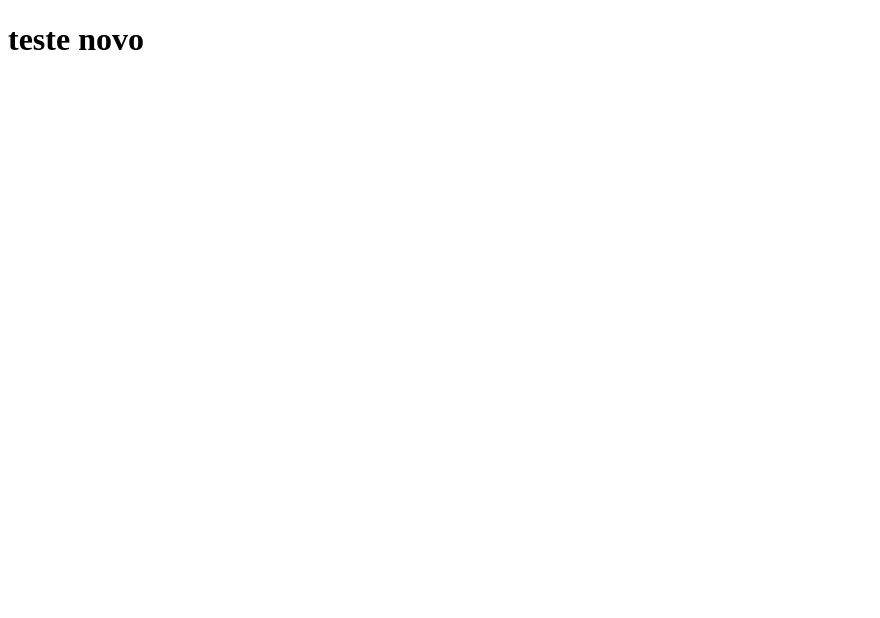
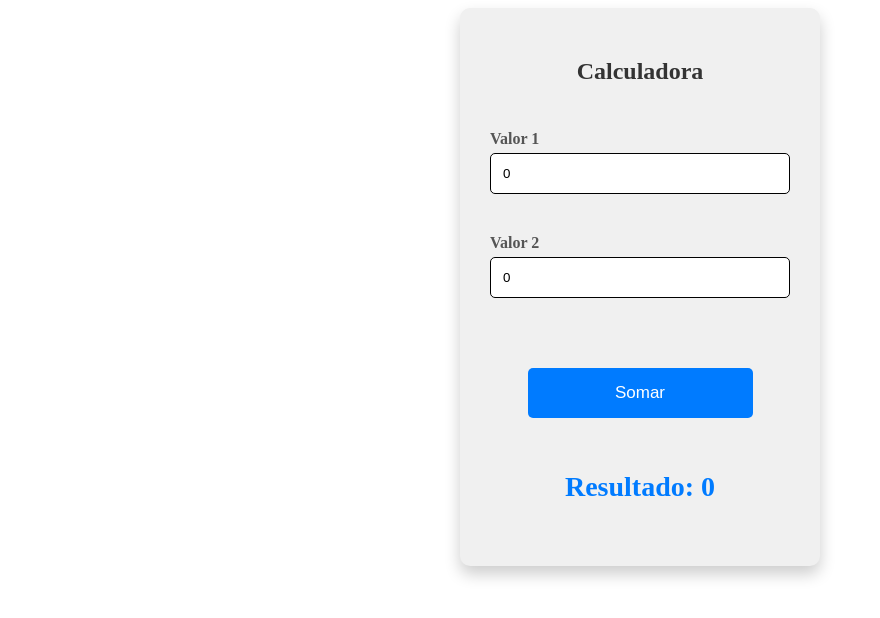
Before and after one commit to JzBreno/Domine-o-Angular-com-Material-Design-TailwindCSS-API-s-REST-Login-Social-, an Angular app: page / in a window 1280 px wide. Shown: the top 618 px of the page, without its empty margins (0-880 px from the left). Built offline with nearby package versions, Linux system fonts and the light colour scheme.

Commit message:
adicionando calculadora

```diff
--- a/src/app/app.html
+++ b/src/app/app.html
@@ -1,2 +1,3 @@
-<app-primeiro-componente></app-primeiro-componente>
+<!--<app-primeiro-componente></app-primeiro-componente>-->
+<app-calculadora></app-calculadora>
 <router-outlet></router-outlet>
--- a/src/app/app.ts
+++ b/src/app/app.ts
@@ -1,10 +1,11 @@
 import { Component, signal } from '@angular/core';
 import { RouterOutlet } from '@angular/router';
 import {PrimeiroComponente} from './primeiro-componente/primeiro-componente';
+import {Calculadora} from './calculadora/calculadora';
 
 @Component({
   selector: 'app-root',
-  imports: [RouterOutlet, PrimeiroComponente],
+  imports: [RouterOutlet, Calculadora],
   templateUrl: './app.html',
   styleUrl: './app.scss'
 })
--- /dev/null
+++ b/src/app/calculadora/calculadora.html
@@ -0,0 +1,18 @@
+<div class="calculadora">
+    <div class="form-box">
+        <form #frm="ngForm">
+            <h2> Calculadora</h2>
+            <label for="valor1">Valor 1</label>
+            <input type="number" name="valor1" id="valor1" [(ngModel)]="valor1" required >
+            <label for="valor2">Valor 2</label>
+            <input type="number" name="valor2" id="valor2" [(ngModel)]="valor2" required >
+
+            <button type="button" (click)="somar()">Somar</button>
+        </form>
+
+        <div class="result_display">
+          <p> Resultado: <span id="result"> {{resultado}}</span></p>
+        </div>
+    </div>
+
+</div>
--- /dev/null
+++ b/src/app/calculadora/calculadora.scss
@@ -0,0 +1,85 @@
+body {
+  height: 100vh;
+  margin: 0;
+  font-family: Arial, sans-serif;
+  display: flex;
+  justify-content: center;
+  align-items: center;
+}
+
+.calculadora {
+  display: flex;
+  justify-content: center;
+  align-items: center;
+}
+
+.form-box{
+  background-color: #f0f0f0;
+  border-radius: 10px;
+  /* Sombra mais pronunciada para o card */
+  box-shadow: 0 8px 16px rgba(0, 0, 0, 0.2);
+  padding: 30px;
+  width: 300px;
+  text-align: center;
+}
+
+h2{
+  margin-bottom: 30px;
+  color: #333;
+}
+
+label{
+  display: block;
+  margin: 15px 0 5px;
+  color: #555;
+  font-weight: bold;
+  text-align: left;
+  width: 100%;
+  box-sizing: border-box;
+}
+
+input[type="number"] {
+  width: 100%;
+  padding: 12px;
+  margin-bottom: 25px;
+  /* Borda preta para os inputs */
+  border: 1px solid #000;
+  border-radius: 5px;
+  box-sizing: border-box;
+}
+
+form {
+  display: flex;
+  flex-direction: column;
+}
+
+button[type="button"]{
+  margin-top: 45px;
+  margin-bottom: 25px;
+  width: 75%;
+  padding: 15px;
+  font-size: 17px;
+  background-color: #007bff;
+  color: #fff;
+  border: none;
+  border-radius: 5px;
+  cursor: pointer;
+  transition: background-color 0.3s ease;
+  align-self: center;
+}
+
+button[type="button"]:hover{
+  background-color: #0056b3;
+}
+
+.result_display{
+  margin-top: 0;
+  padding-bottom: 5px;
+  font-size: 28px;
+  font-weight: bold;
+  color: #007bff;
+}
+
+.button{
+  /* Estilos de .button foram movidos para button[type="button"] */
+}
--- /dev/null
+++ b/src/app/calculadora/calculadora.ts
@@ -0,0 +1,35 @@
+import { Component } from '@angular/core';
+import {FormsModule} from '@angular/forms';
+
+@Component({
+  selector: 'app-calculadora',
+  imports: [
+    FormsModule
+  ],
+  templateUrl: './calculadora.html',
+  styleUrl: './calculadora.scss'
+})
+export class Calculadora {
+
+  valor1 = 0;
+   valor2 = 0;
+   resultado = 0;
+
+   somar() {
+     this.resultado = this.valor1 + this.valor2;
+   }
+
+   subtrair() {
+     this.resultado = this.valor1 - this.valor2;
+   }
+
+   multiplicar() {
+     this.resultado = this.valor1 * this.valor2;
+   }
+
+   dividir() {
+     this.resultado = this.valor1 / this.valor2;
+   }
+
+
+}
```
Also changed, not shown: 1 other file (tests, documents, lock files or other folders).
